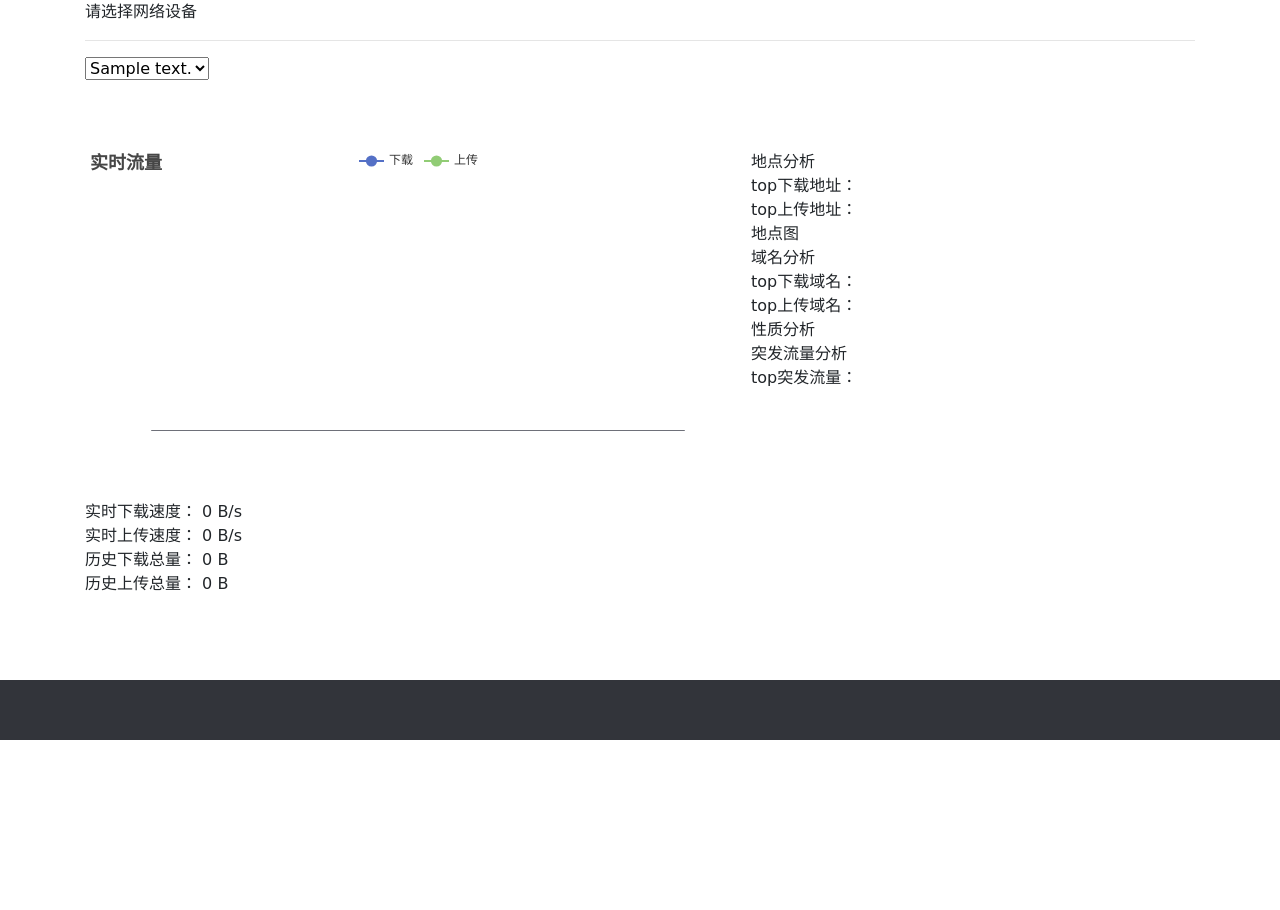
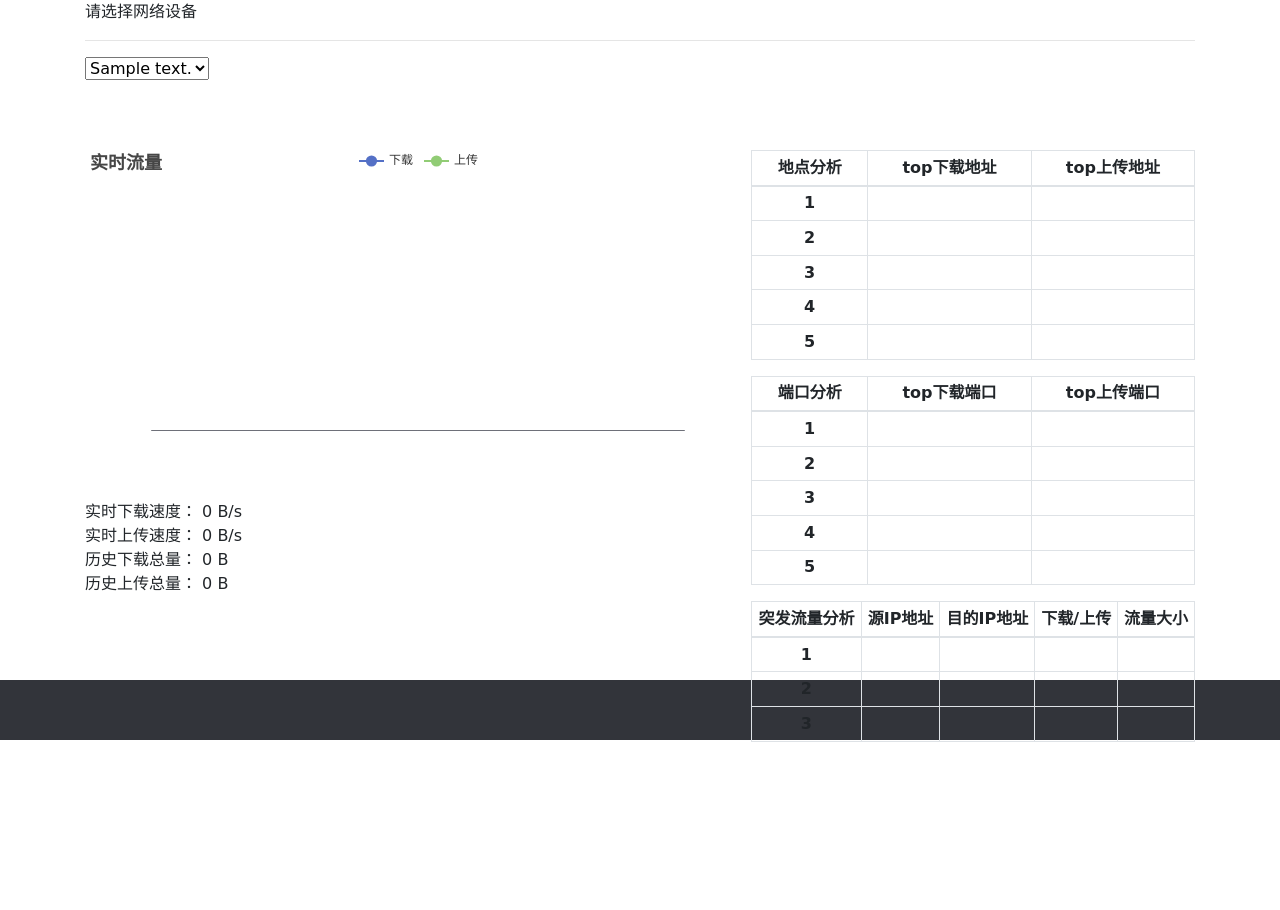
Before and after one commit to Xinghui-Wu/FlowMeter, a Django app: template templates/flow.html in a window 1280 px wide. Shown: the part 60-970 px from the top of the page. Run offline with Django 3.2, Linux system fonts and the light colour scheme; the template is opened without the code that fills it: values that come from a table or form of the project are taken from there, others are empty; tables that the repository leaves empty hold one stand-in row (values such as "Sample post"); lists and menus that the app fills with data are empty; some libraries are stand-ins or nearby versions.

Commit message:
Use tables to show the analysis results.

```diff
--- a/static/js/flow.js
+++ b/static/js/flow.js
@@ -1,18 +1,49 @@
-/*
-* 页面铺满屏幕
-*/
-$(document).ready(function () {
-    var screenHeight = document.documentElement.clientHeight;
-    var contentHeight = screenHeight - 60 - 60;
-    document.getElementById("content").style.height = contentHeight + "px";
-});
-
-
 // 是否开始监听标记
 var start = false;
 // 实时下载、上传速度
 var downloadNow = 0;
 var uploadNow = 0;
+
+
+$(document).ready(function () {
+    // 页面铺满屏幕
+    var screenHeight = document.documentElement.clientHeight;
+    var contentHeight = screenHeight - 60 - 60;
+    document.getElementById("content").style.height = contentHeight + "px";
+
+    // 生成分析结果展示表格
+    generateTable("address-analysis", 5, 3);
+    generateTable("name-analysis", 5, 3);
+    generateTable("burst-analysis", 3, 5)
+});
+
+
+/*
+* 创建表格主体部分
+*/
+function generateTable(tableID, num_rows, num_columns) {
+    var table = document.getElementById(tableID);
+    var tbody = document.createElement('tbody');
+
+    for (var i = 0; i < num_rows; i++) {
+        var row = document.createElement('tr');
+
+        var column = document.createElement('th')
+        column.setAttribute("style", "vertical-align: middle;");
+        column.innerText = i + 1;
+        row.appendChild(column)
+
+        for (var j = 0; j < num_columns - 1; j++) {
+            var column = document.createElement('td');
+            column.setAttribute("style", "vertical-align: middle;");
+            row.appendChild(column);
+        }
+
+        tbody.appendChild(row);
+    }
+
+    table.appendChild(tbody);
+}
 
 
 /*
@@ -76,8 +107,7 @@ function analyzeAddresses() {
             var topDownloadAddresses = sortDict(results["download"]);
             var topUploadAddresses = sortDict(results["upload"]);
 
-            $("#top-download-addresses").text(topDownloadAddresses);
-            $("#top-upload-addresses").text(topUploadAddresses);
+            changeTableValues("address-analysis", topDownloadAddresses, topUploadAddresses);
         },
         error: function () {
             alert('Error: analyzeAddresses')
@@ -87,7 +117,7 @@ function analyzeAddresses() {
 
 
 /*
-* 域名分析
+* 端口分析
 */
 function analyzeNames() {
     $.ajax({
@@ -100,8 +130,7 @@ function analyzeNames() {
             var topDownloadNames = sortDict(results["download"]);
             var topUploadNames = sortDict(results["upload"]);
 
-            $("#top-download-names").text(topDownloadNames);
-            $("#top-upload-names").text(topUploadNames);
+            changeTableValues("name-analysis", topDownloadNames, topUploadNames);
         },
         error: function () {
             alert('Error: analyzeNames')
@@ -120,11 +149,31 @@ function analyzeBurst() {
         data: {
         },
         success: function (data) {
-            alert(data)
             var results = JSON.parse(data);
-            var topBurst = sortDict(results["burst"]);
+            var burst = results["burst"];
 
-            $("#top-burst").text(topBurst);
+            var table = document.getElementById("burst-analysis");
+
+            for (var i = 0; i < 3; i++) {
+                values = burst[String(i)];
+
+                if (typeof values != "undefined") {
+                    table.rows[i + 1].cells[1].innerText = values[0];
+                    table.rows[i + 1].cells[2].innerText = values[1];
+                    if (values[7] == "True") {
+                        table.rows[i + 1].cells[3].innerText = "下载";
+                    }
+                    else {
+                        table.rows[i + 1].cells[3].innerText = "上传";
+                    }
+                    table.rows[i + 1].cells[4].innerText = values[2];
+                }
+                else {
+                    for (var j = 1; j < 5; j++) {
+                        table.rows[i + 1].cells[j].innerText = "";
+                    }
+                }
+            }
         },
         error: function () {
             alert('Error: analyzeBurst')
@@ -137,12 +186,14 @@ function analyzeBurst() {
 * 根据字典的值对键进行排序
 */
 function sortDict(dict) {
+    var sortedKeys = [];
+
     var top = 5;
-    if (top > dict.length) {
-        top = dic.length;
+
+    var keys = Object.keys(dict);
+    if (top > keys.length) {
+        top = keys.length;
     }
-
-    var sortedKeys = [];
 
     for (var i = 0; i < top; i++) {
         var maxKey;
@@ -159,7 +210,25 @@ function sortDict(dict) {
         delete dict[maxKey];
     }
 
+    for (var i = 0; i < 5 - top; i++) {
+        sortedKeys.push("")
+    }
+
     return sortedKeys;
+}
+
+
+/*
+* 改变表格单元格内容
+*/
+function changeTableValues(tableID, downloadList, uploadList) {
+    var table = document.getElementById(tableID);
+    for (var i = 1; i < table.rows.length; i++) {
+        for (var j = 0; j < table.rows[0].cells.length; j++) {
+            table.rows[i].cells[1].innerText = downloadList[i - 1];
+            table.rows[i].cells[2].innerText = uploadList[i - 1];
+        }
+    }
 }
 
 
@@ -195,7 +264,7 @@ function plotRealTimeTrafficChart() {
         // 从后端更新域名分析结果
         analyzeNames();
         // 从后端更新突发流量分析结果
-        // analyzeBurst();
+        analyzeBurst();
 
         // 列表加入新数据
         time.push(now);
--- a/templates/flow.html
+++ b/templates/flow.html
@@ -71,39 +71,41 @@
             <!-- 流量数据分析 -->
             <div id="traffic-analysis">
                 <div>
-                    <span>地点分析</span>
-                    <div>
-                        <span>top下载地址：</span>
-                        <span id="top-download-addresses"></span>
-                    </div>
-                    <div>
-                        <span>top上传地址：</span>
-                        <span id="top-upload-addresses"></span>
-                    </div>
+                    <table id="address-analysis" class="table table-bordered table-sm" style="text-align: center;">
+                        <thead>
+                            <tr>
+                                <th>地点分析</th>
+                                <th>top下载地址</th>
+                                <th>top上传地址</th>
+                            </tr>
+                        </thead>
+                    </table>
                 </div>
+
                 <div>
-                    <span>地点图</span>
+                    <table id="name-analysis" class="table table-bordered table-sm" style="text-align: center;">
+                        <thead>
+                            <tr>
+                                <th>端口分析</th>
+                                <th>top下载端口</th>
+                                <th>top上传端口</th>
+                            </tr>
+                        </thead>
+                    </table>
                 </div>
+
                 <div>
-                    <span>域名分析</span>
-                    <div>
-                        <span>top下载域名：</span>
-                        <span id="top-download-names"></span>
-                    </div>
-                    <div>
-                        <span>top上传域名：</span>
-                        <span id="top-upload-names"></span>
-                    </div>
-                </div>
-                <div>
-                    <span>性质分析</span>
-                </div>
-                <div>
-                    <span>突发流量分析</span>
-                    <div>
-                        <span>top突发流量：</span>
-                        <span id="top-burst"></span>
-                    </div>
+                    <table id="burst-analysis" class="table table-bordered table-sm" style="text-align: center;">
+                        <thead>
+                            <tr>
+                                <th style="vertical-align: middle;">突发流量分析</th>
+                                <th style="vertical-align: middle;">源IP地址</th>
+                                <th style="vertical-align: middle;">目的IP地址</th>
+                                <th style="vertical-align: middle;">下载/上传</th>
+                                <th style="vertical-align: middle;">流量大小</th>
+                            </tr>
+                        </thead>
+                    </table>
                 </div>
             </div>
         </div>
```
